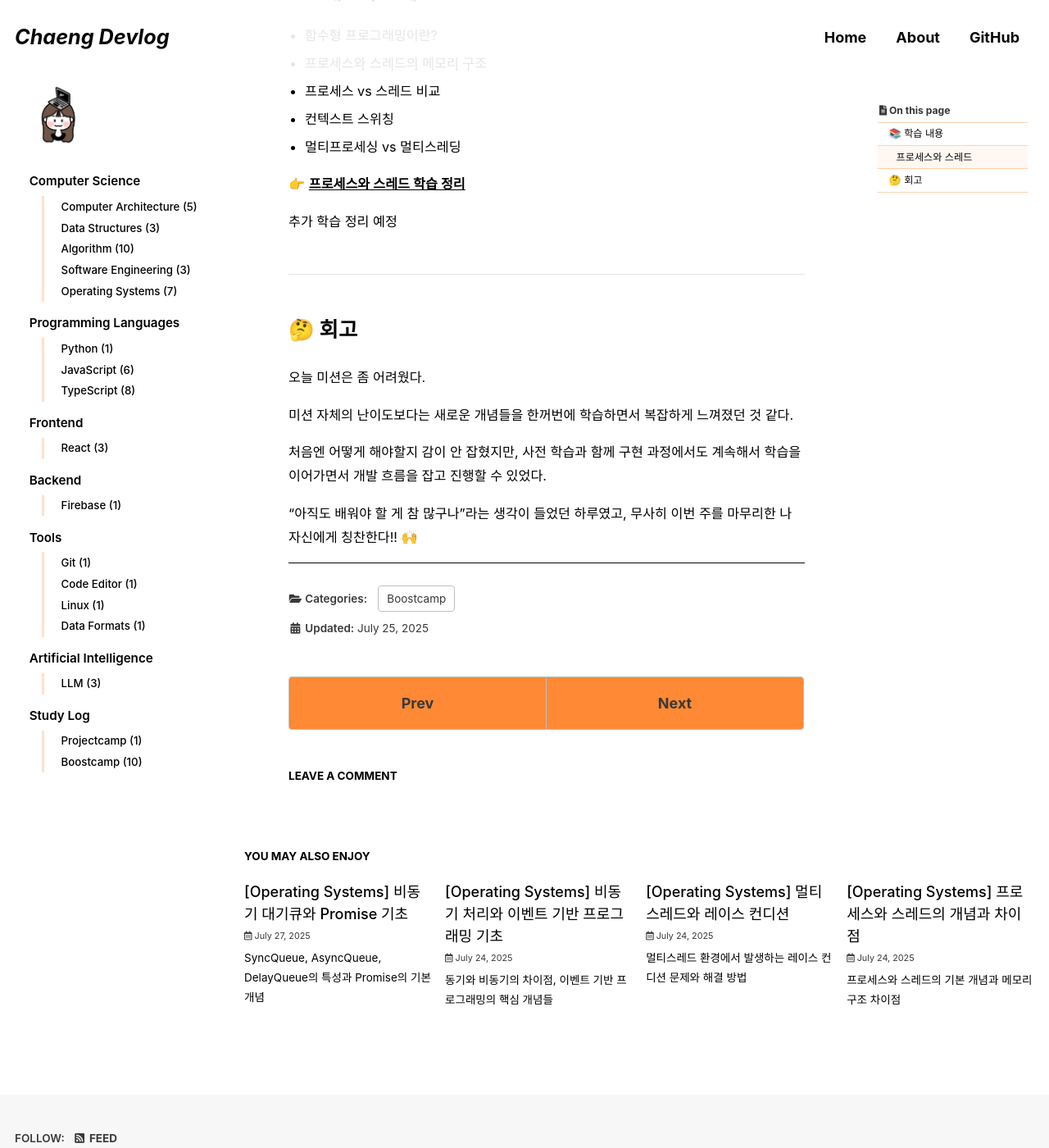
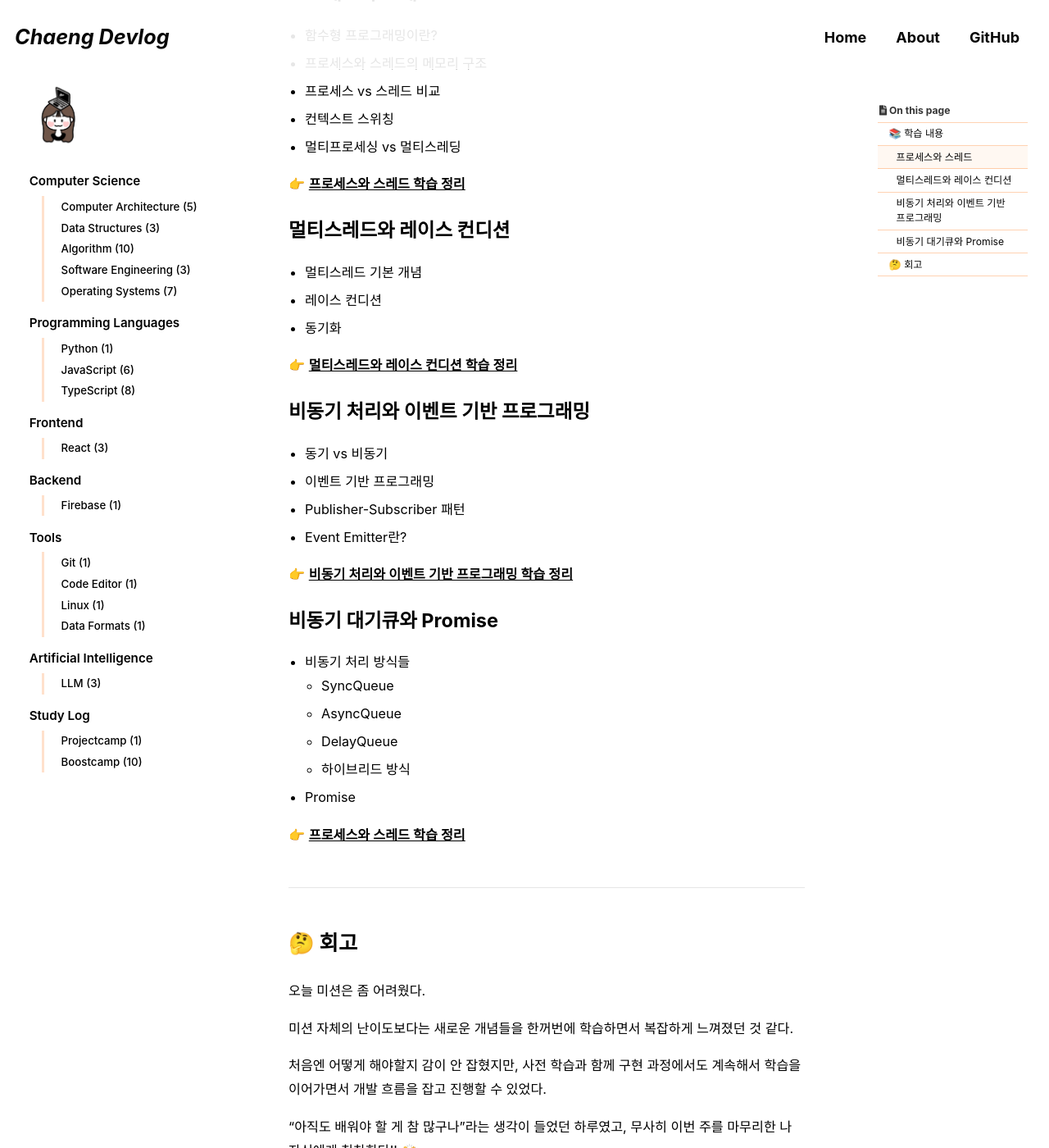
Before and after one commit to cchaeyoung/cchaeyoung.github.io, a Jekyll site: the page built from _posts/2025-07-24-boostcamp-challenge-day9.md, in a window 1280 px wide and 1400 px high, scrolled down 488 px. Shown: the whole window at 82% size. Built offline with Jekyll 4.4.1, drawn with Linux system fonts in a browser that asks for light colours; cached includes are drawn as plain includes; some web fonts are replaced; comment, search, counter and statistics services are not loaded.

Commit message:
docs: Update post about boostcamp challenge day9

```diff
--- a/_posts/2025-07-24-boostcamp-challenge-day9.md
+++ b/_posts/2025-07-24-boostcamp-challenge-day9.md
@@ -36,7 +36,40 @@ last_modified_at: 2025-07-25T00:00
 
 👉 **[프로세스와 스레드 학습 정리](/operating-systems/process-thread-basics)**
 
-추가 학습 정리 예정
+## 멀티스레드와 레이스 컨디션
+
+- 멀티스레드 기본 개념
+
+- 레이스 컨디션
+
+- 동기화
+
+👉 **[멀티스레드와 레이스 컨디션 학습 정리](/operating-systems/multithreading-race-condition)**
+
+## 비동기 처리와 이벤트 기반 프로그래밍
+
+- 동기 vs 비동기
+
+- 이벤트 기반 프로그래밍
+
+- Publisher-Subscriber 패턴
+
+- Event Emitter란?
+
+👉 **[비동기 처리와 이벤트 기반 프로그래밍 학습 정리](/operating-systems/async-event-basics)**
+
+## 비동기 대기큐와 Promise
+
+- 비동기 처리 방식들
+
+  - SyncQueue
+  - AsyncQueue
+  - DelayQueue
+  - 하이브리드 방식
+
+- Promise
+
+👉 **[프로세스와 스레드 학습 정리](/operating-systems/async-queue-promise-basics)**
 
 ---
 
```
